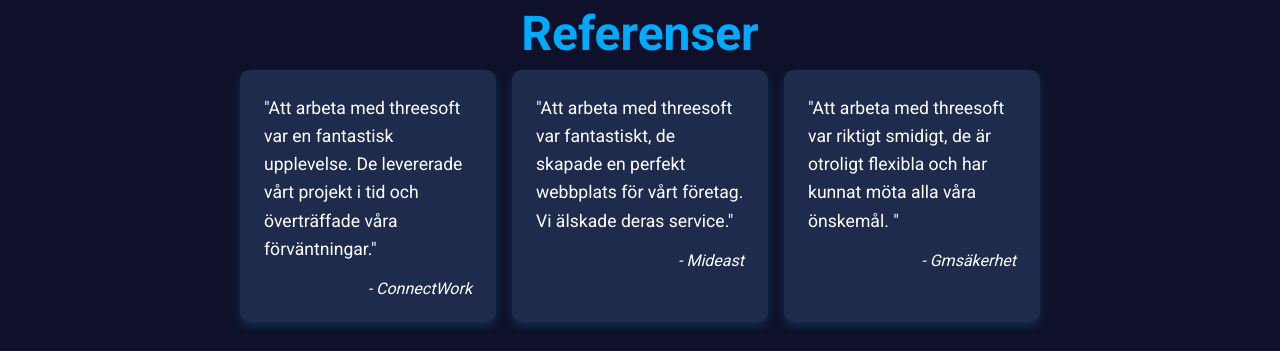
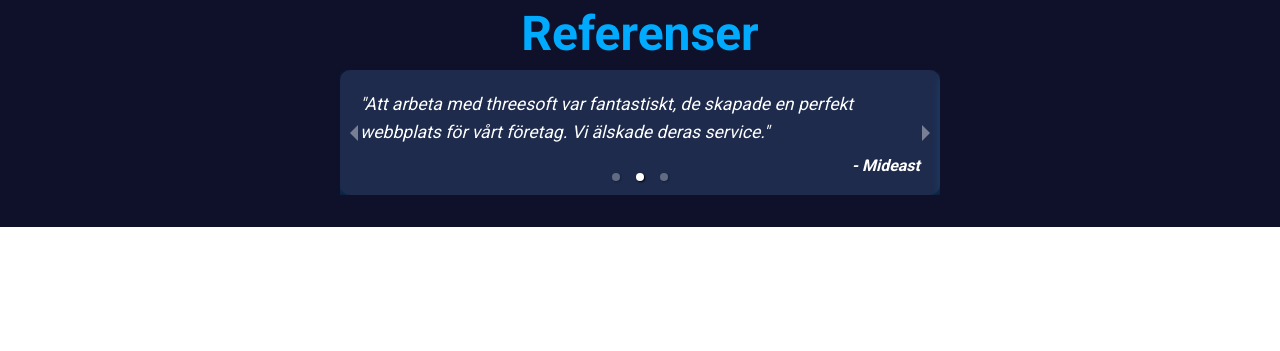
Before and after one commit to ejaz0/shirkat, a React (Create React App) app: page /portfolio in a window 1280 px wide. Shown: the part 977-1328 px from the top of the page. After the commit the page ends 1204 px from the top, so only its background shows below. Built offline with nearby package versions, Linux system fonts and the light colour scheme.

Commit message:
carousel

```diff
--- a/package.json
+++ b/package.json
@@ -17,6 +17,7 @@
     "react-dom": "^18.3.1",
     "react-i18next": "^14.1.2",
     "react-lazyload": "^3.2.1",
+    "react-responsive-carousel": "^3.2.23",
     "react-router-dom": "^6.23.1",
     "react-scripts": "^5.0.1",
     "react-swipeable": "^7.0.1",
--- a/src/Components/Portfolio.js
+++ b/src/Components/Portfolio.js
@@ -1,10 +1,12 @@
 import React, { Suspense, useMemo } from 'react';
 import { Link } from 'react-router-dom';
 import { useTranslation } from 'react-i18next';
+import { Carousel } from 'react-responsive-carousel';
+import "react-responsive-carousel/lib/styles/carousel.min.css"; // Import carousel styles
 import '../Styles/Css/PortfolioStyle.css';
 import PortfolioImage1 from '../Styles/Css/images/portfolio/ConnectWork/Homepage.png';
 import PortfolioImage2 from '../Styles/Css/images/portfolio/mideast/Screenshot 2024-06-26 at 17.01.27.png';
-import PortfolioImage3 from '../Styles/Css/images/portfolio/gmsakerhet/gmsakerhet.png'
+import PortfolioImage3 from '../Styles/Css/images/portfolio/gmsakerhet/gmsakerhet.png';
 
 // LazyImage component
 const LazyImage = ({ src, alt, className }) => (
@@ -71,13 +73,22 @@ const Portfolio = () => {
                 <header className="portfolio-header">
                     <h1>{t('portfolio.testimonialsHeader.title')}</h1>
                 </header>
-                <div className="testimonial-grid">
+                <div className="carousel-container">
+                    <Carousel
+                        showArrows={true}
+                        infiniteLoop={true}
+                        showThumbs={false}
+                        showStatus={false}
+                        autoPlay={true}
+                        interval={5000}
+                    >
                         {testimonials.map((testimonial) => (
                             <div key={testimonial.id} className="testimonial-item">
                                 <p className="testimonial-text">"{testimonial.text}"</p>
                                 <p className="testimonial-name">- {testimonial.name}</p>
                             </div>
                         ))}
+                    </Carousel>
                 </div>
             </section>
         </div>
--- a/src/Styles/Css/PortfolioStyle.css
+++ b/src/Styles/Css/PortfolioStyle.css
@@ -245,3 +245,27 @@
         max-height: 150px;
     }
 }
+/* PortfolioStyle.css */
+
+
+.testimonial-section {
+    text-align: center;
+}
+
+.carousel-container {
+    max-width: 600px; /* Set your desired width */
+    margin: 0 auto; /* Center the carousel */
+}
+
+.testimonial-item {
+    padding: 20px;
+}
+
+.testimonial-text {
+    font-style: italic;
+    margin-bottom: 10px;
+}
+
+.testimonial-name {
+    font-weight: bold;
+}
```
Also changed, not shown: 1 other file (tests, documents, lock files or other folders). Lines whose indentation alone changed are shown as unchanged.
